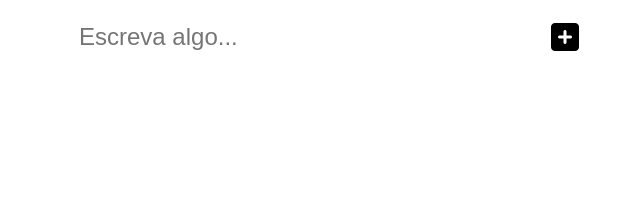
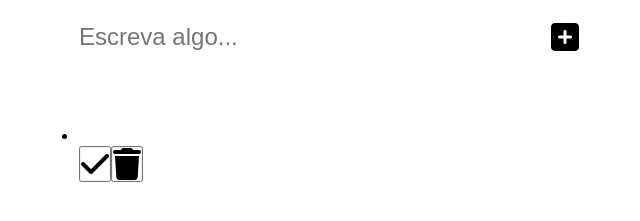
Before and after one commit to guigobecker/lista-de-tarefas, a plain HTML site: page index.html in a window 1280 px wide. Both pictures are taken after a click on the button 876 px from the left and 170 px from the top of the page. Shown: the part 133-354 px from the top of the page, without its empty margins (311-951 px from the left). Drawn offline with nearby package versions, Linux system fonts and the light colour scheme.

Commit message:
Implementar função para adicionar tarefas

```diff
--- a/index.html
+++ b/index.html
@@ -25,14 +25,14 @@
     <div class="container">
       <h1>Lista de Tarefas</h1>
       <div class="input-container">
-        <input type="text" placeholder="Escreva algo..." />
+        <input class="input-tarefa" type="text" placeholder="Escreva algo..." />
         <button class="input-botao" type="submit">
           <i class="fas fa-plus-square"></i>
         </button>
       </div>
 
-      <div class="tarefa-container">
-        <ul class="tarefa-lista"></ul>
+      <div class="tarefas-container">
+        <ul class="tarefas-lista"></ul>
       </div>
     </div>
     <script src="index.js"></script>
--- a/index.js
+++ b/index.js
@@ -0,0 +1,26 @@
+const inputTarefa = document.querySelector('.input-tarefa');
+const inputBotao = document.querySelector('.input-botao');
+const tarefasLista = document.querySelector('.tarefas-lista');
+
+inputBotao.addEventListener('click', adicionarTarefa);
+
+function adicionarTarefa(e) {
+  const tarefa = document.createElement('div');
+  tarefa.classList.add('tarefa');
+
+  const tarefaItem = document.createElement('li');
+  tarefaItem.classList.add('tarefa-item');
+  tarefa.appendChild(tarefaItem);
+
+  const botaoConcluido = document.createElement('button');
+  botaoConcluido.innerHTML = '<i class="fas fa-check"></i>';
+  botaoConcluido.classList.add('botao-concluido');
+  tarefa.appendChild(botaoConcluido);
+
+  const botaoExcluir = document.createElement('button');
+  botaoExcluir.innerHTML = '<i class="fas fa-trash"></i>';
+  botaoExcluir.classList.add('botao-excluir');
+  tarefa.appendChild(botaoExcluir);
+
+  tarefasLista.appendChild(tarefa);
+}
```
